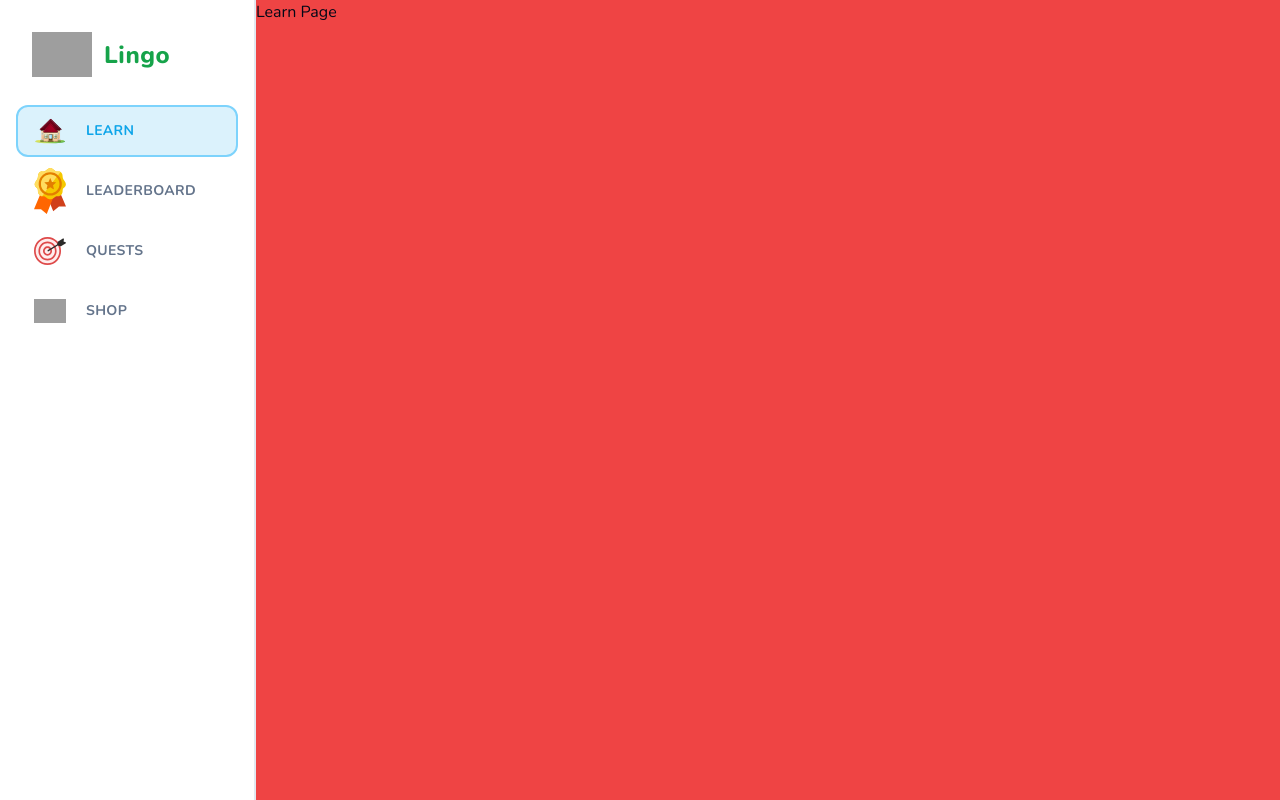
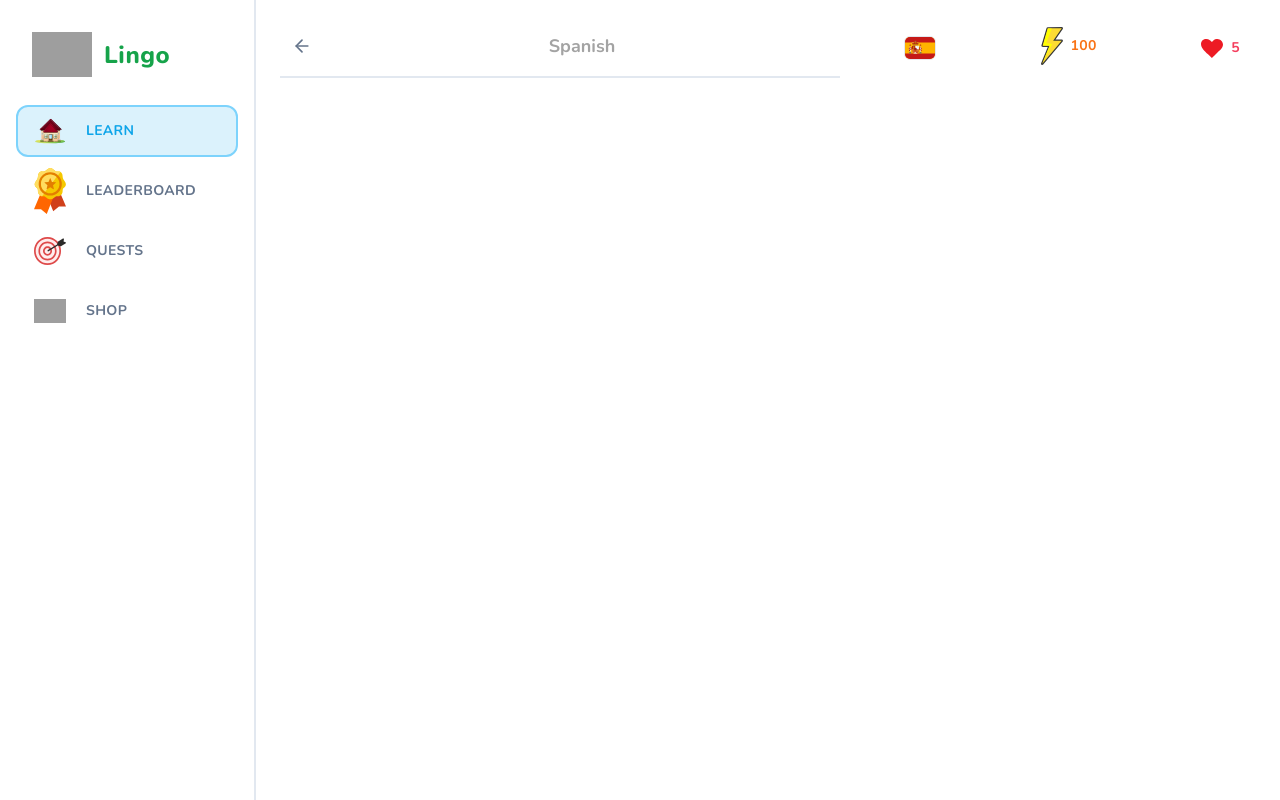
Before and after one commit to Rohit7825/lingo, a Next.js app: page /learn in a window 1280 px wide. Built offline with nearby package versions, Linux system fonts and the light colour scheme; grey boxes are pictures that could not be loaded.

Commit message:
main page layout

```diff
--- a/app/(main)/layout.tsx
+++ b/app/(main)/layout.tsx
@@ -11,7 +11,7 @@
       <MobileHeader />
       <Sidebar className="hidden lg:flex" />
       <main className="lg:pl-[256px]  h-full pt-[50px] lg:pt-0">
-        <div className="bg-red-500 h-full">{children}</div>
+        <div className="max-w-[1056px] mx-auto pt-6 h-full">{children}</div>
       </main>
     </>
   );
--- /dev/null
+++ b/app/(main)/learn/header.tsx
@@ -0,0 +1,21 @@
+import { Button } from "@/components/ui/button";
+import { ArrowLeft } from "lucide-react";
+import Link from "next/link";
+
+type Props = {
+  title: string;
+};
+
+export const Header = ({ title }: Props) => {
+  return (
+    <div className="sticky top-0 bg-white pb-3 lg:pt-[28px] lg:mt-[-28px] flex items-center justify-between border-b-2 mb-5 text-neutral-400 lg:z-50 ">
+      <Link href="/courses">
+        <Button variant="ghost" size="sm">
+          <ArrowLeft className="h-5 w-5 stroke-2 text-neutral" />
+        </Button>
+      </Link>
+      <h1 className="font-bold text-lg">{title}</h1>
+      <div />
+    </div>
+  );
+};
--- a/app/(main)/learn/page.tsx
+++ b/app/(main)/learn/page.tsx
@@ -1,5 +1,24 @@
+import { FeedWrapper } from "@/components/feed-wrapper";
+import { StickyWrapper } from "@/components/sticky-wrapper";
+import { Header } from "./header";
+import { UserProgress } from "@/components/user-progress";
+
 const LearnPage = () => {
-  return <div>Learn Page</div>;
+  return (
+    <div className="flex flex-row-reverse gap-[48px] px-6 ">
+      <StickyWrapper>
+        <UserProgress
+          activeCourse={{ title: "Spanish", imageSrc: "/ES.svg" }}
+          hearts={5}
+          points={100}
+          hasActiveSubscription={false}
+        />
+      </StickyWrapper>
+      <FeedWrapper>
+        <Header title="Spanish" />
+      </FeedWrapper>
+    </div>
+  );
 };
 
 export default LearnPage;
--- /dev/null
+++ b/components/feed-wrapper.tsx
@@ -0,0 +1,7 @@
+type Props = {
+  children: React.ReactNode;
+};
+
+export const FeedWrapper = ({ children }: Props) => {
+  return <div className="flex-1 relative top-0 pb-10">{children}</div>;
+};
--- /dev/null
+++ b/components/sticky-wrapper.tsx
@@ -0,0 +1,13 @@
+type Props = {
+  children: React.ReactNode;
+};
+
+export const StickyWrapper = ({ children }: Props) => {
+  return (
+    <div className="hidden lg:block w-[368px] sticky self-end bottom-6">
+      <div className="min-h-[calc(100vh-48px)] sticky top-6 flex flex-col gap-y-4">
+        {children}
+      </div>
+    </div>
+  );
+};
--- /dev/null
+++ b/components/user-progress.tsx
@@ -0,0 +1,63 @@
+import Link from "next/link";
+import { Button } from "./ui/button";
+import Image from "next/image";
+import { InfinityIcon } from "lucide-react";
+
+type Props = {
+  activeCourse: { imageSrc: string; title: string };
+  hearts: number;
+  points: number;
+  hasActiveSubscription: boolean;
+};
+
+export const UserProgress = ({
+  activeCourse,
+  hearts,
+  points,
+  hasActiveSubscription,
+}: Props) => {
+  return (
+    <div className="flex items-center justify-between gap-x-2 w-full">
+      <Link href="/courses">
+        <Button variant="ghost">
+          <Image
+            src={activeCourse.imageSrc}
+            alt={activeCourse.title}
+            className="rounded-md border"
+            width={32}
+            height={32}
+          />
+        </Button>
+      </Link>
+
+      <Link href="/shop">
+        <Button variant="ghost" className="text-orange-500">
+          <Image
+            src="/points.svg"
+            height={22}
+            width={22}
+            alt="Points"
+            className="mr-2"
+          />
+          {points}
+        </Button>
+      </Link>
+      <Link href="/shop">
+        <Button variant="ghost" className="text-rose-500">
+          <Image
+            src="/hearts.svg"
+            height={22}
+            width={22}
+            alt="Hearts"
+            className="mr-2"
+          />
+          {hasActiveSubscription ? (
+            <InfinityIcon className="h-4 w-4 stroke-[3]" />
+          ) : (
+            hearts
+          )}
+        </Button>
+      </Link>
+    </div>
+  );
+};
```
Also changed, not shown: public/hearts.svg (added), public/points.svg (added).
